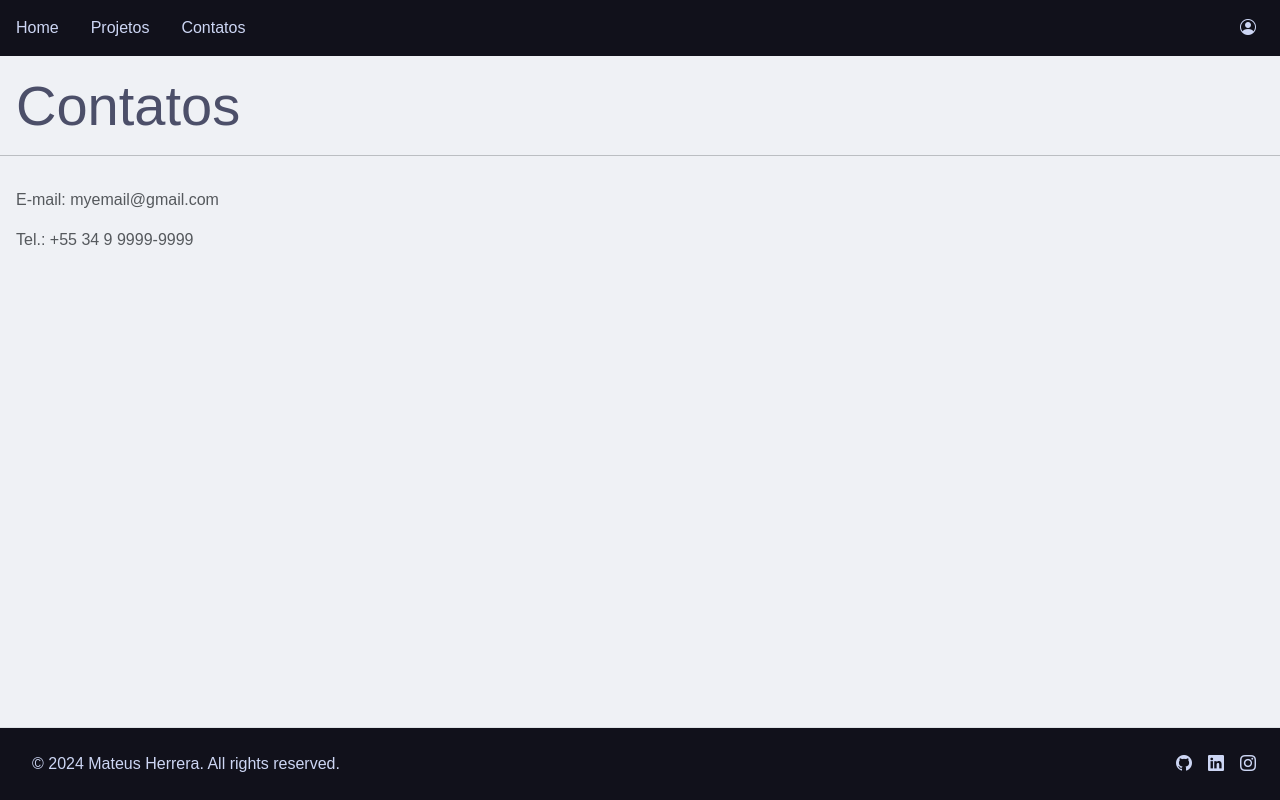
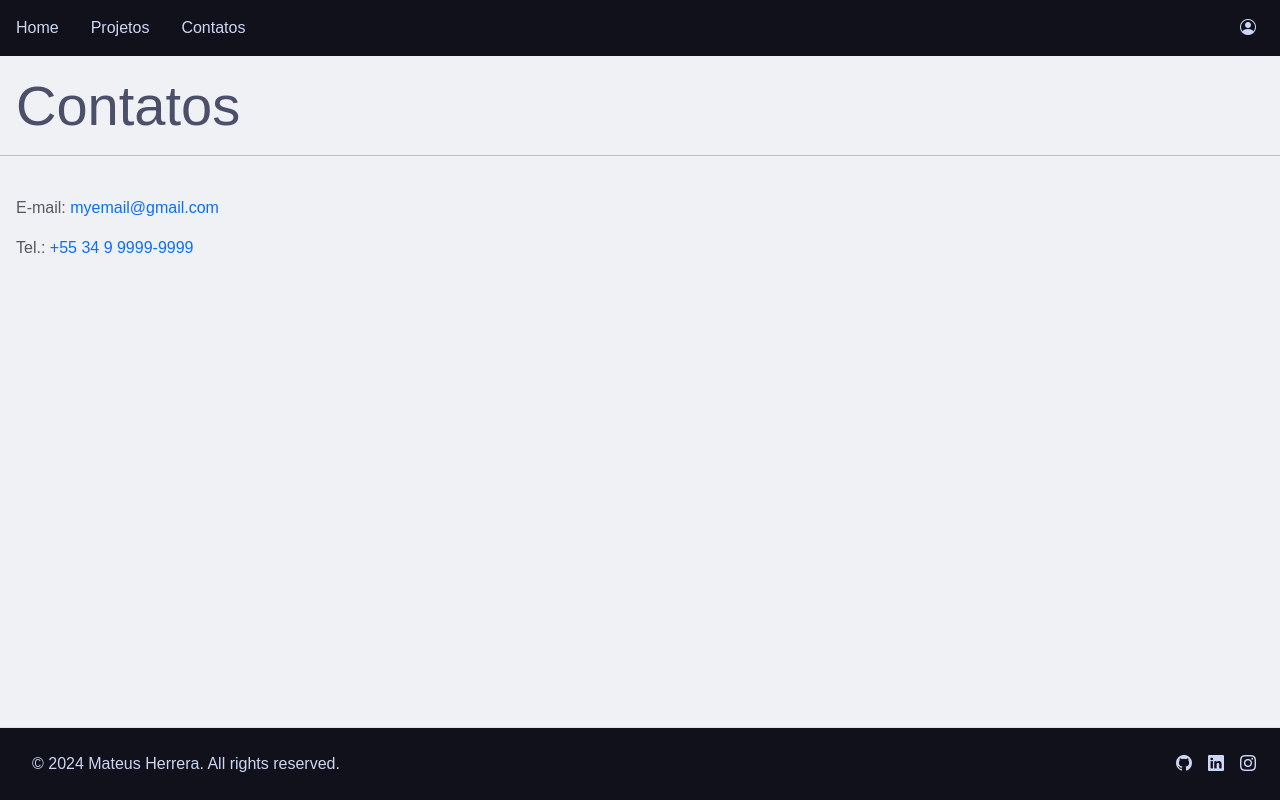
Before and after one commit to mateusherrera/react_portifolio, a React (Create React App) app: page /contact in a window 1280 px wide. Built offline with nearby package versions, Linux system fonts and the light colour scheme.

Commit message:
fix: ajustando formatação

```diff
--- a/src/pages/Contact.tsx
+++ b/src/pages/Contact.tsx
@@ -10,8 +10,12 @@ const Contact: React.FunctionComponent = () => {
             >Contatos</h1>
             <hr />
 
-            <p className='mt-2 p-3 pb-0 text-body-secondary'>E-mail: myemail@gmail.com</p>
-            <p className='mt-0 p-3 pt-0 text-body-secondary'>Tel.: +55 34 9 9999-9999</p>
+            <p className='mt-4 p-3 pb-0 text-body-secondary'>
+                E-mail: <a href='mailto:myemail@gmail.com' style={{ textDecoration: 'none' }}>myemail@gmail.com</a>
+            </p>
+            <p className='mt-0 p-3 pt-0 text-body-secondary'>
+                Tel.: <a href='tel:+5534999999999' style={{ textDecoration: 'none' }}>+55 34 9 9999-9999</a>
+            </p>
         </div>
     );
 };
```
